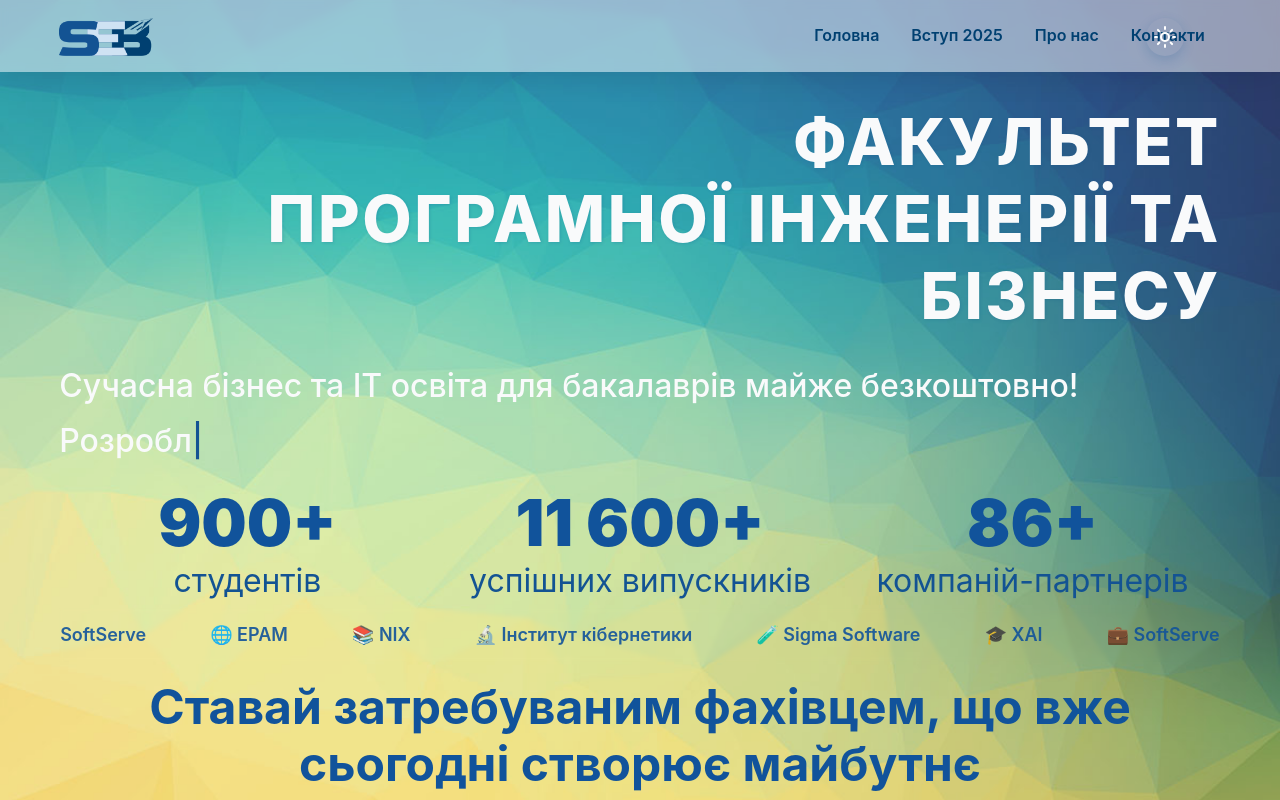
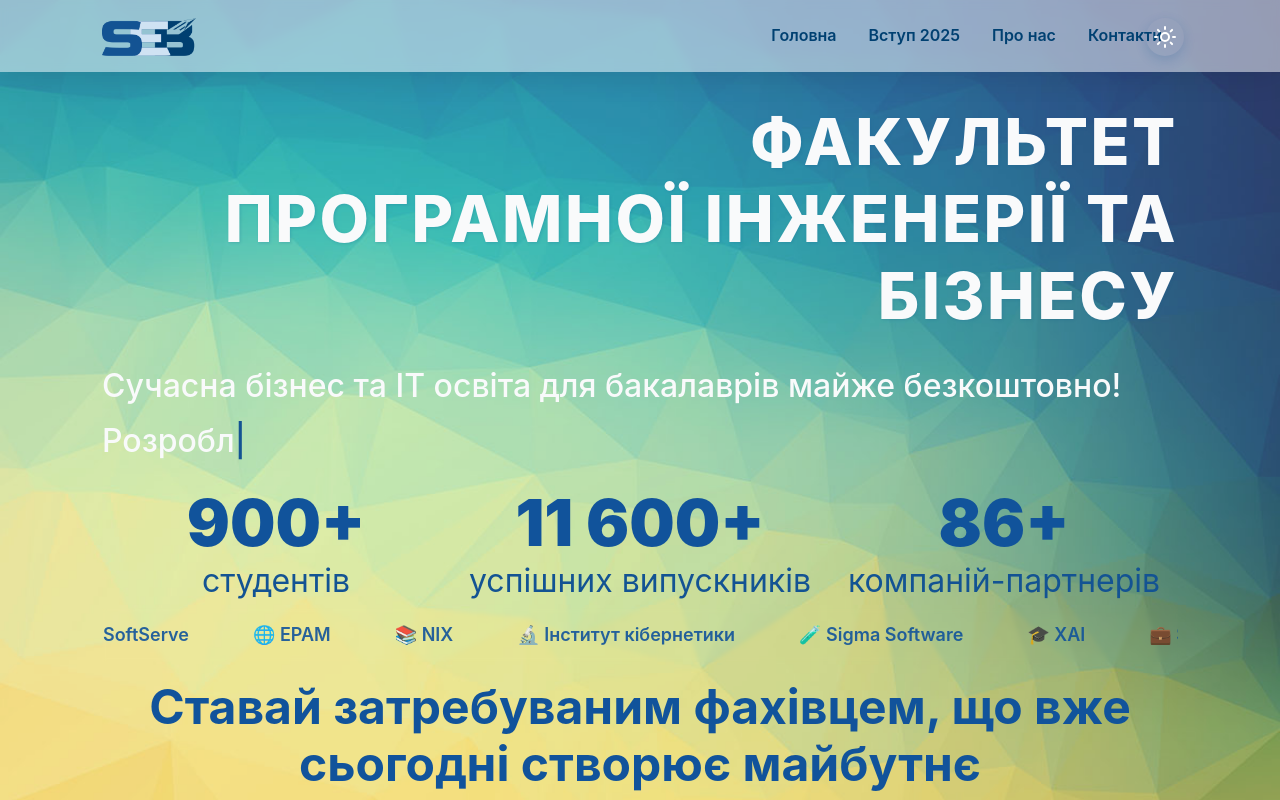
Before and after one commit to IgnatevD/seb, a React (Vite) app: page / in a window 1280 px wide. Built offline with nearby package versions, Linux system fonts and the light colour scheme.

Commit message:
fixed stules

```diff
--- a/src/components/Container/Container.module.css
+++ b/src/components/Container/Container.module.css
@@ -1,13 +1,38 @@
+/* Mobile-first (по умолчанию для телефонов) */
 .container {
-    max-width: 1200px;
+    width: 100%;
+    max-width: 100%;
     margin: 0 auto;
-    padding: 0 1.2rem;
+    padding: 0 1rem;
     box-sizing: border-box;
 }
 
-@media (max-width: 768px) {
+/* Планшеты (≥ 768px) */
+@media (min-width: 768px) {
     .container {
-        max-width: 100%;
-        padding: 0 1.7rem;
+        max-width: 720px;
+        padding: 0 1.5rem;
     }
 }
+
+/* Малые десктопы (≥ 1024px) */
+@media (min-width: 1024px) {
+    .container {
+        max-width: 960px;
+        padding: 0 2rem;
+    }
+}
+
+/* Стандартный десктоп (≥ 1200px) */
+@media (min-width: 1200px) {
+    .container {
+        max-width: 1140px;
+    }
+}
+
+/* Большие экраны (≥ 1440px) */
+@media (min-width: 1440px) {
+    .container {
+        max-width: 1200px;
+    }
+}
--- a/src/components/StaffCard/StaffCard.module.css
+++ b/src/components/StaffCard/StaffCard.module.css
@@ -3,20 +3,20 @@
     flex: 0 0 auto;
     scroll-snap-align: start;
     width: 100%;
-    max-width: 250px;
-    border-radius: 8px;
+    max-width: 320px;
+    border-radius: 25px;
     overflow: hidden;
 }
 
 @media (min-width: 480px) {
     .staffCard {
-        max-width: 180px;
+        max-width: 280px;
     }
 }
 
 @media (min-width: 768px) {
     .staffCard {
-        max-width: 220px;
+        max-width: 320px;
     }
 }
 
@@ -29,22 +29,20 @@
 
 .overlay {
     position: absolute;
+    box-sizing: border-box;
     bottom: 0;
     width: 100%;
-    background: linear-gradient(to top, rgba(0, 0, 0, 0.6), transparent);
-    color: white;
-    padding: 0.5rem;
-    box-sizing: border-box;
+    background: linear-gradient(to top, rgba(0, 0, 0, 5), transparent);
+    color: var(--color-white-soft);
+    padding: 0.8rem 1rem;
 }
 
 .name {
     font-weight: 600;
-    margin: 0;
     font-size: 1rem;
 }
 
 .role {
-    font-size: 0.875rem;
-    margin: 0;
-    opacity: 0.9;
+    font-size: 0.9rem;
+    opacity: 1;
 }
```
